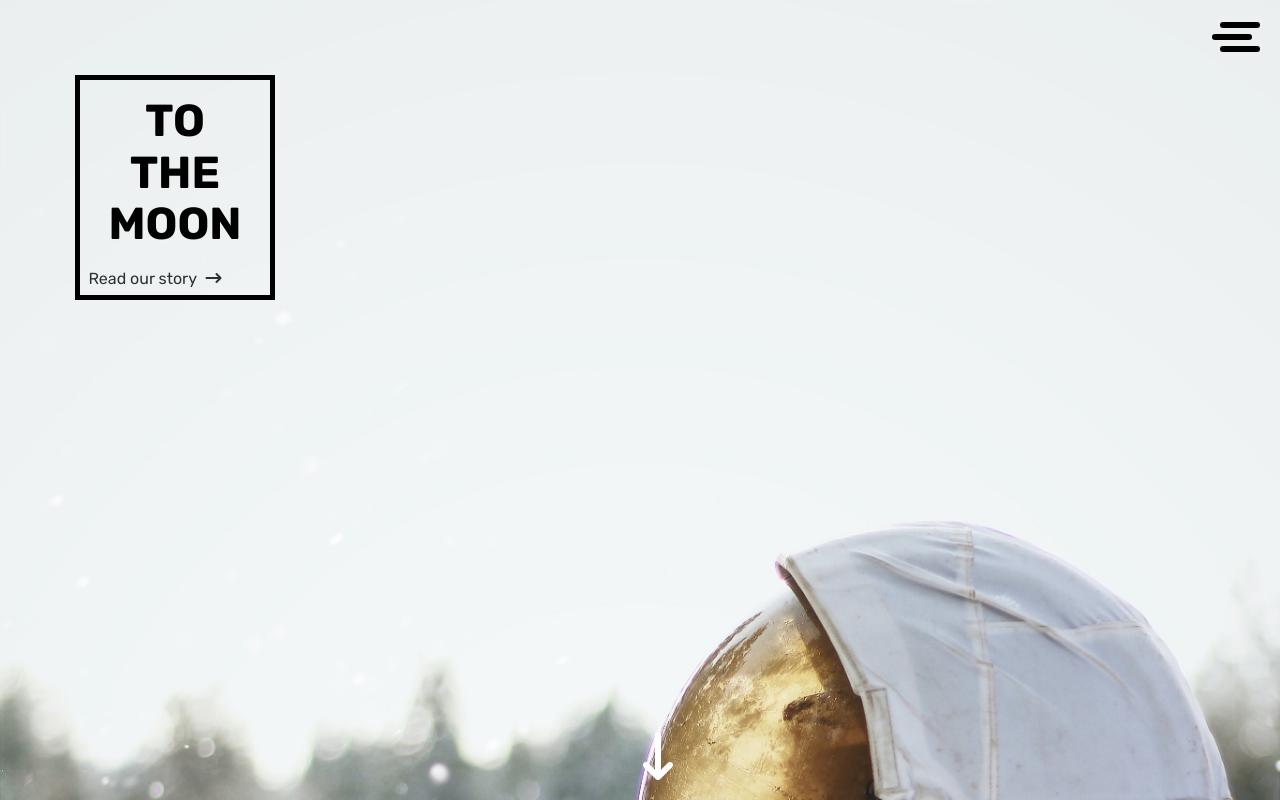
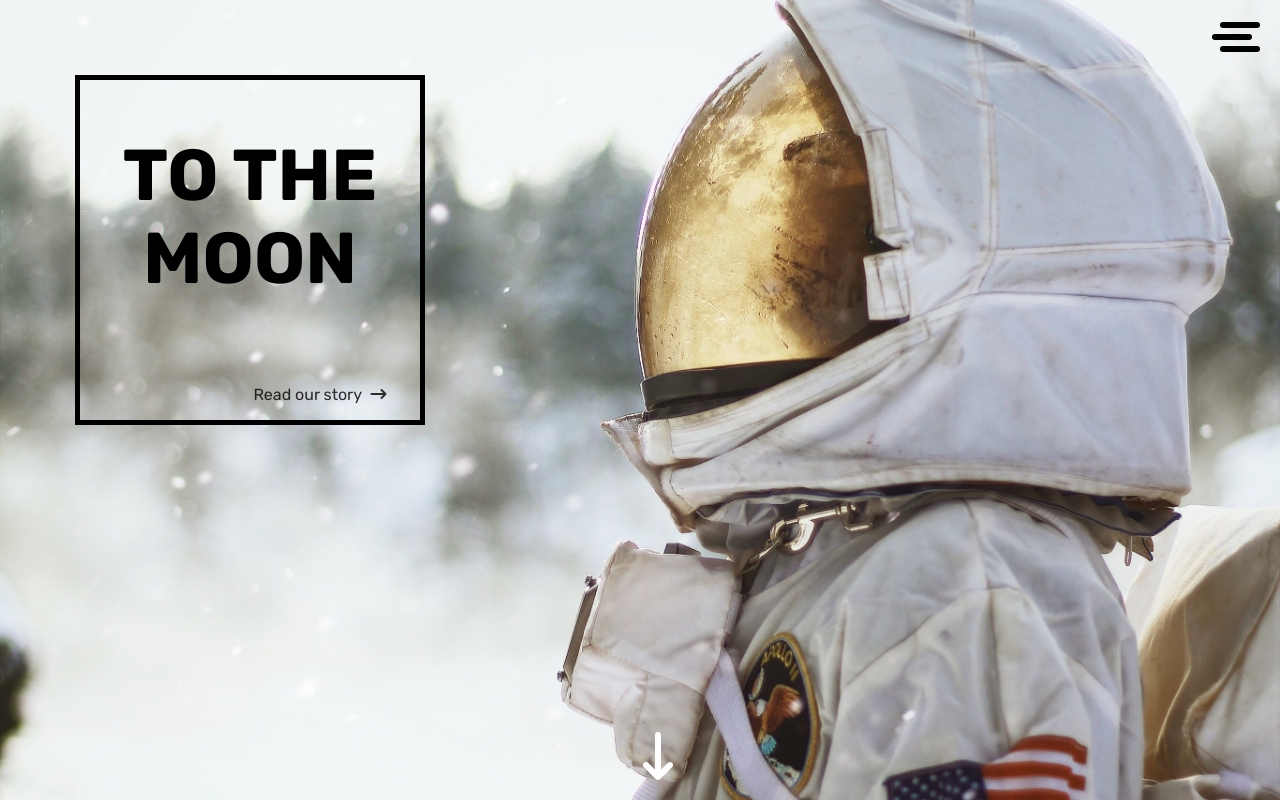
Before and after one commit to alengusinac/to-the-moon, a website built with Parcel: page index.html in a window 1280 px wide. Built offline with nearby package versions, Linux system fonts and the light colour scheme; grey boxes are pictures that could not be loaded.

Commit message:
fixed firstpage on desktop

```diff
--- a/css/_desktop.scss
+++ b/css/_desktop.scss
@@ -1,4 +1,24 @@
 @media only screen and (min-width: 992px) {
+    .firstpage_container {
+        background-position-y: 50%;
+    }
+
+    .main_title {
+        width: 350px;
+        height: 350px;
+    }
+
+    .main_title h1 {
+        font-size: 4.5rem;
+        padding-top: 50px;
+        width: 300px;
+    }
+
+    .main_title a {
+        top: 80px;
+        left: 70px
+    }
+
     .second_title {
         height: 200px;
         justify-content: flex-start;
--- a/css/_tablet.scss
+++ b/css/_tablet.scss
@@ -1,4 +1,8 @@
 @media only screen and (min-width: 650px) {
+    .firstpage_container {
+        background-position-y: 30%;
+    }
+
     main {
         display: flex;
     }
--- a/css/style.scss
+++ b/css/style.scss
@@ -163,7 +163,8 @@ input:checked + .menu nav {
 
 .main_title h1{
     font-size: 2.8rem;
-    margin: 5px;
+    width: 150px;
+    margin: 5px auto;
     padding-top: 10px;
     text-transform: uppercase;
 }
--- a/index.html
+++ b/index.html
@@ -49,7 +49,7 @@
       </div>
 
       <section class="main_title">
-        <h1>To<br> the<br> moon</h1>
+        <h1>To the moon</h1>
         <a href="#">Read our story <i class="fa-solid fa-arrow-right-long"></i></a>
       </section>
 
```
Also changed, not shown: css/style.css, 1 other file.
